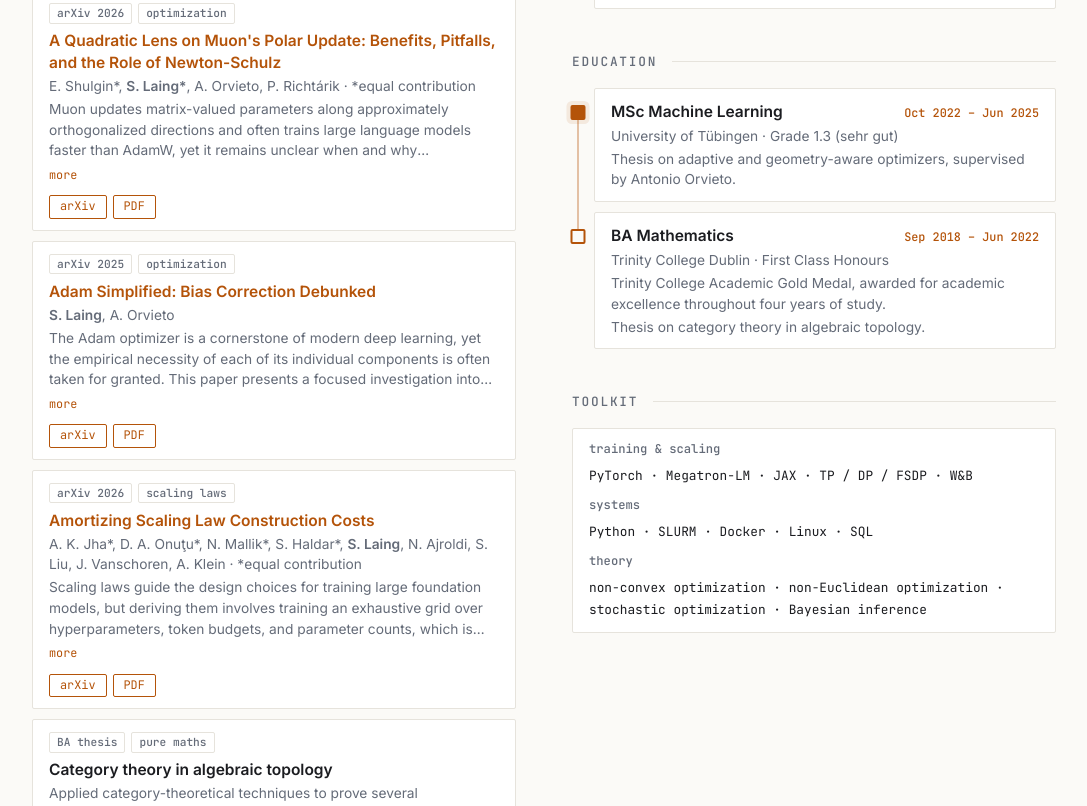
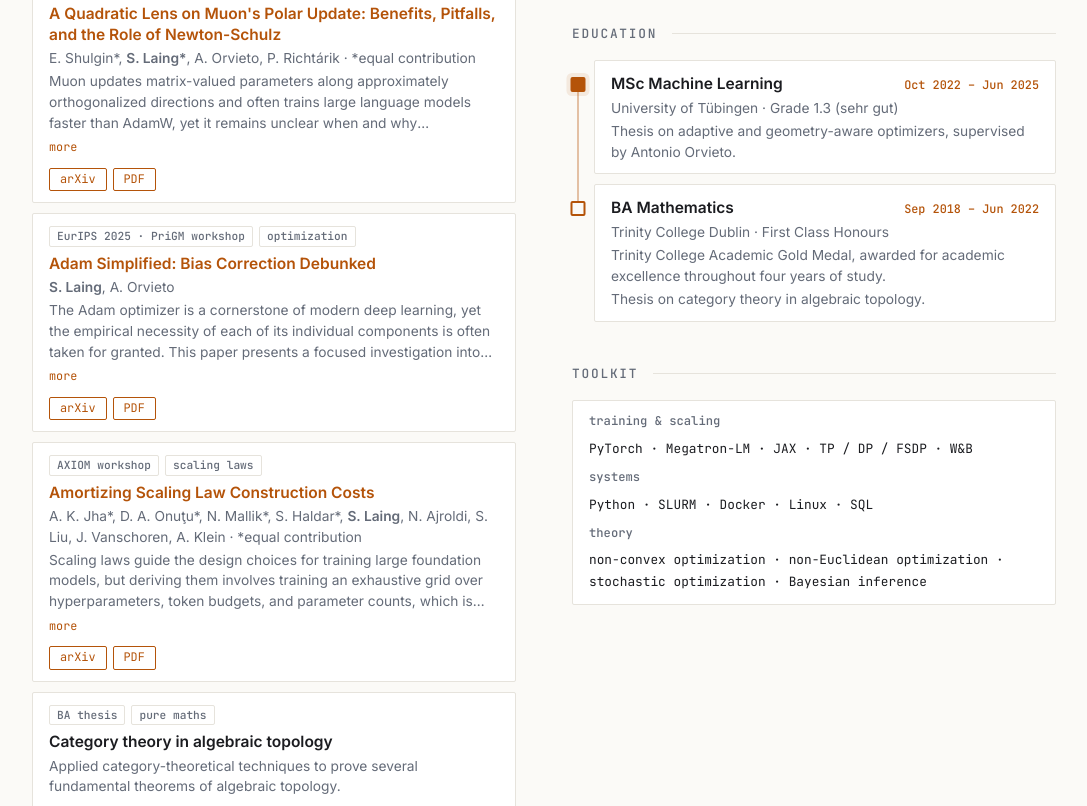
Before and after one commit to sam-laing/sam-laing.github.io, a plain HTML site: page index.html in a window 1280 px wide. Shown: the part 937-1743 px from the top of the page, without its empty margins (96-1183 px from the left). Drawn offline with Linux system fonts and the light colour scheme.

Commit message:
Add workshop venues; drop "LLM optimization" from tagline
Co-Authored-By: Claude Opus 5.5 <noreply@anthropic.com>
Claude-Session: https://claude.ai/code/session_017zMPDEnfGTYGPeGXBCKWjj

```diff
--- a/index.html
+++ b/index.html
@@ -306,7 +306,7 @@ footer a:hover { color: var(--accent); }
     <img class="avatar" src="profile_photo.png" alt="Sam Laing">
     <div class="hero-text">
       <h1>Sam Laing</h1>
-      <p class="tagline">ML research engineer · LLM optimization <span class="hl">@</span> OpenEuroLLM · ELLIS Tübingen</p>
+      <p class="tagline">ML research engineer <span class="hl">@</span> OpenEuroLLM · ELLIS Tübingen</p>
       <div class="hero-icons">
         <a href="mailto:slaing155@gmail.com" aria-label="Email" title="Email"><svg viewBox="0 0 24 24" fill="none" stroke="currentColor" stroke-width="1.8" stroke-linecap="round" stroke-linejoin="round"><rect x="3" y="5" width="18" height="14" rx="2"/><path d="m3 7 9 6 9-6"/></svg></a>
         <a href="https://github.com/sam-laing" target="_blank" rel="noopener" aria-label="GitHub" title="GitHub"><svg viewBox="0 0 24 24" fill="currentColor"><path d="M12 .5C5.37.5 0 5.78 0 12.29c0 5.2 3.44 9.6 8.21 11.16.6.11.82-.25.82-.56 0-.28-.01-1.02-.02-2-3.34.72-4.04-1.58-4.04-1.58-.55-1.36-1.33-1.73-1.33-1.73-1.09-.73.08-.72.08-.72 1.2.08 1.84 1.22 1.84 1.22 1.07 1.8 2.81 1.28 3.5.98.11-.76.42-1.28.76-1.58-2.67-.3-5.47-1.31-5.47-5.83 0-1.29.47-2.34 1.24-3.17-.13-.3-.54-1.52.12-3.17 0 0 1.01-.32 3.3 1.21a11.6 11.6 0 0 1 6 0c2.29-1.53 3.3-1.21 3.3-1.21.66 1.65.25 2.87.12 3.17.77.83 1.24 1.88 1.24 3.17 0 4.53-2.81 5.53-5.49 5.82.43.36.81 1.08.81 2.18 0 1.58-.01 2.85-.01 3.24 0 .31.21.68.83.56A12.02 12.02 0 0 0 24 12.29C24 5.78 18.63.5 12 .5Z"/></svg></a>
@@ -346,14 +346,14 @@ footer a:hover { color: var(--accent); }
           <div class="btns"><a href="https://arxiv.org/abs/2610.30280" target="_blank" rel="noopener">arXiv</a><a href="https://arxiv.org/pdf/2610.30280" target="_blank" rel="noopener">PDF</a></div>
         </div>
         <div class="card">
-          <div class="tags"><span class="tag">arXiv 2025</span><span class="tag">optimization</span></div>
+          <div class="tags"><span class="tag">EurIPS 2025 · PriGM workshop</span><span class="tag">optimization</span></div>
           <h3><a href="https://arxiv.org/abs/2511.20516" target="_blank" rel="noopener">Adam Simplified: Bias Correction Debunked</a></h3>
           <p class="sub"><b>S. Laing</b>, A. Orvieto</p>
           <p class="sub abstract">The Adam optimizer is a cornerstone of modern deep learning, yet the empirical necessity of each of its individual components is often taken for granted. This paper presents a focused investigation into the role of bias-correction, a feature whose contribution remains poorly understood. Through a series of systematic ablations on vision and language modelling tasks, we demonstrate that the conventional wisdom surrounding bias correction is misleading. In particular, we demonstrate that in the optimal hyper-parameter configuration, the inclusion of bias correction leads to no improvement in final test performance. Moreover, unless appropriate learning rate scheduling is implemented, the inclusion of bias correction can sometimes be detrimental to performance. We further reinterpret bias correction as a form of implicit learning rate scheduling whose behaviour is strongly dependent on the choice of smoothing hyper-parameters β<sub>1</sub>, β<sub>2</sub> ∈ [0, 1). Our findings challenge the universal inclusion of this component.</p>
           <div class="btns"><a href="https://arxiv.org/abs/2511.20516" target="_blank" rel="noopener">arXiv</a><a href="https://arxiv.org/pdf/2511.20516" target="_blank" rel="noopener">PDF</a></div>
         </div>
         <div class="card">
-          <div class="tags"><span class="tag">arXiv 2026</span><span class="tag">scaling laws</span></div>
+          <div class="tags"><span class="tag">AXIOM workshop</span><span class="tag">scaling laws</span></div>
           <h3><a href="https://arxiv.org/abs/2609.05016" target="_blank" rel="noopener">Amortizing Scaling Law Construction Costs</a></h3>
           <p class="sub">A. K. Jha*, D. A. Onuţu*, N. Mallik*, S. Haldar*, <b>S. Laing</b>, N. Ajroldi, S. Liu, J. Vanschoren, A. Klein · *equal contribution</p>
           <p class="sub abstract">Scaling laws guide the design choices for training large foundation models, but deriving them involves training an exhaustive grid over hyperparameters, token budgets, and parameter counts, which is computationally expensive. Fitting a scaling law, however, only requires the best-loss frontier across compute scales, discarding most of the trained configurations. We propose a framework for efficient scaling law construction that formulates data collection as a Bayesian optimization problem, and introduce metrics for comparing scaling law fitting methods under constrained compute budgets. We find that progressively expanding the compute budget during acquisition, mirroring the compute-ordered evaluation of configurations in practice, substantially improves recovery efficiency. Augmenting the observed configurations with surrogate-fantasized evaluations then recovers the broader experimental grid, allowing accurate scaling law fitting without training every configuration. Together, these can closely match scaling law fits over a full dense grid at computational savings of up to 10–100×.</p>
```
